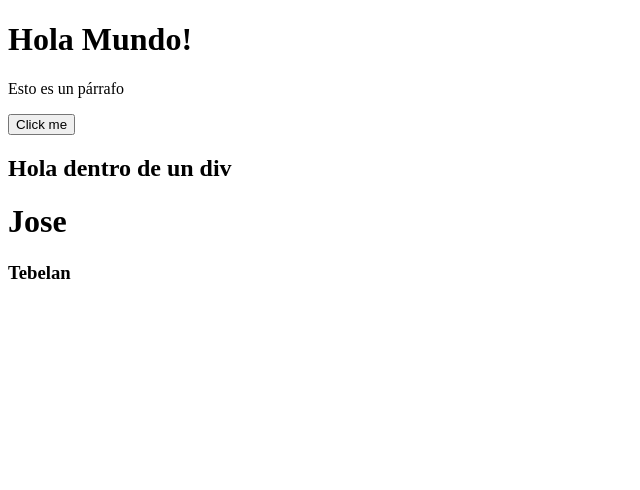
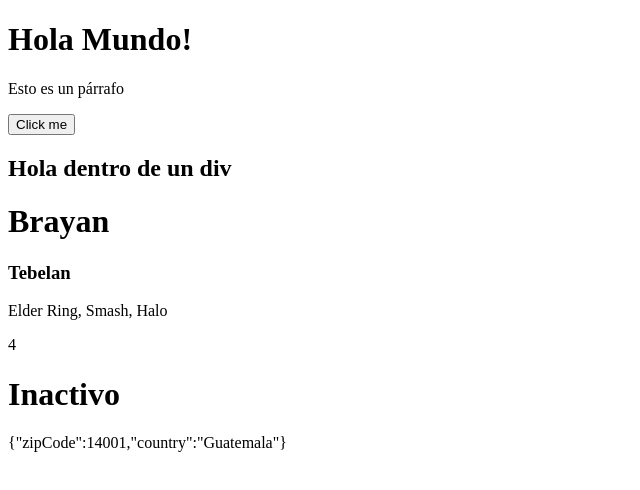
Before and after one commit to BrayanTM/React, a React (Vite) app in the folder 02-first-steps/: page / in a window 1280 px wide. Shown: the top 490 px of the page, without its empty margins (0-640 px from the left). Built offline with nearby package versions, Linux system fonts and the light colour scheme.

Commit message:
Impresión de variables

```diff
--- a/02-first-steps/src/MyAwesomeApp.tsx
+++ b/02-first-steps/src/MyAwesomeApp.tsx
@@ -1,8 +1,27 @@
+const firstName: string = "Brayan";
+const lastName: string = "Tebelan";
+
+const favoriteGames: string[] = ["Elder Ring", "Smash", "Halo"];
+
+const isActive: boolean = false;
+
+const address = {
+  zipCode: 14001,
+  country: "Guatemala",
+};
+
 export function MyAwesomeApp() {
   return (
     <>
-      <h1>Jose</h1>
-      <h3>Tebelan</h3>
+      <h1>{firstName}</h1>
+      <h3>{lastName}</h3>
+
+      <p>{favoriteGames.join(", ")}</p>
+      <p>{2 + 2}</p>
+
+      <h1>{isActive ? "Activo" : "Inactivo"}</h1>
+
+      <p>{JSON.stringify(address)}</p>
     </>
   );
 }
```
